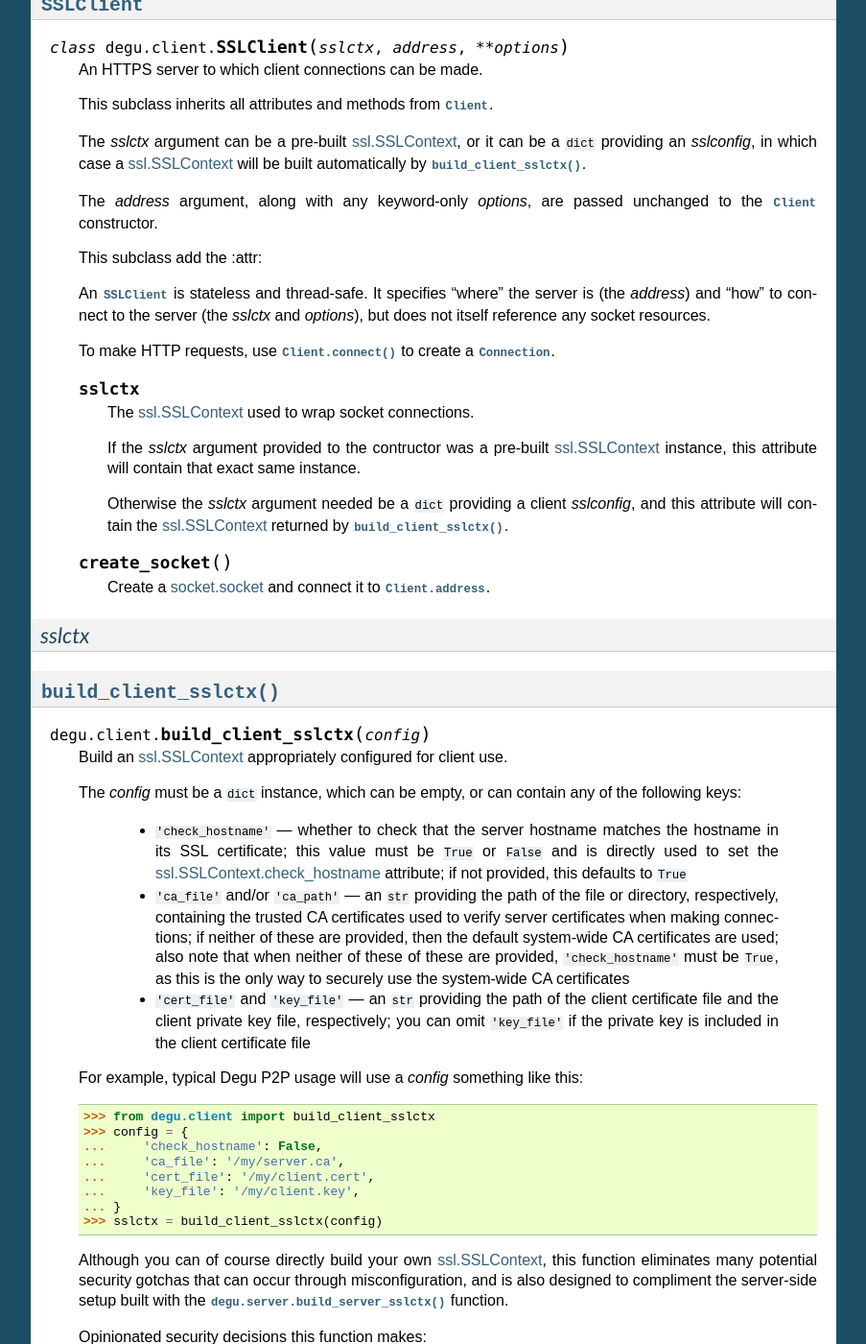
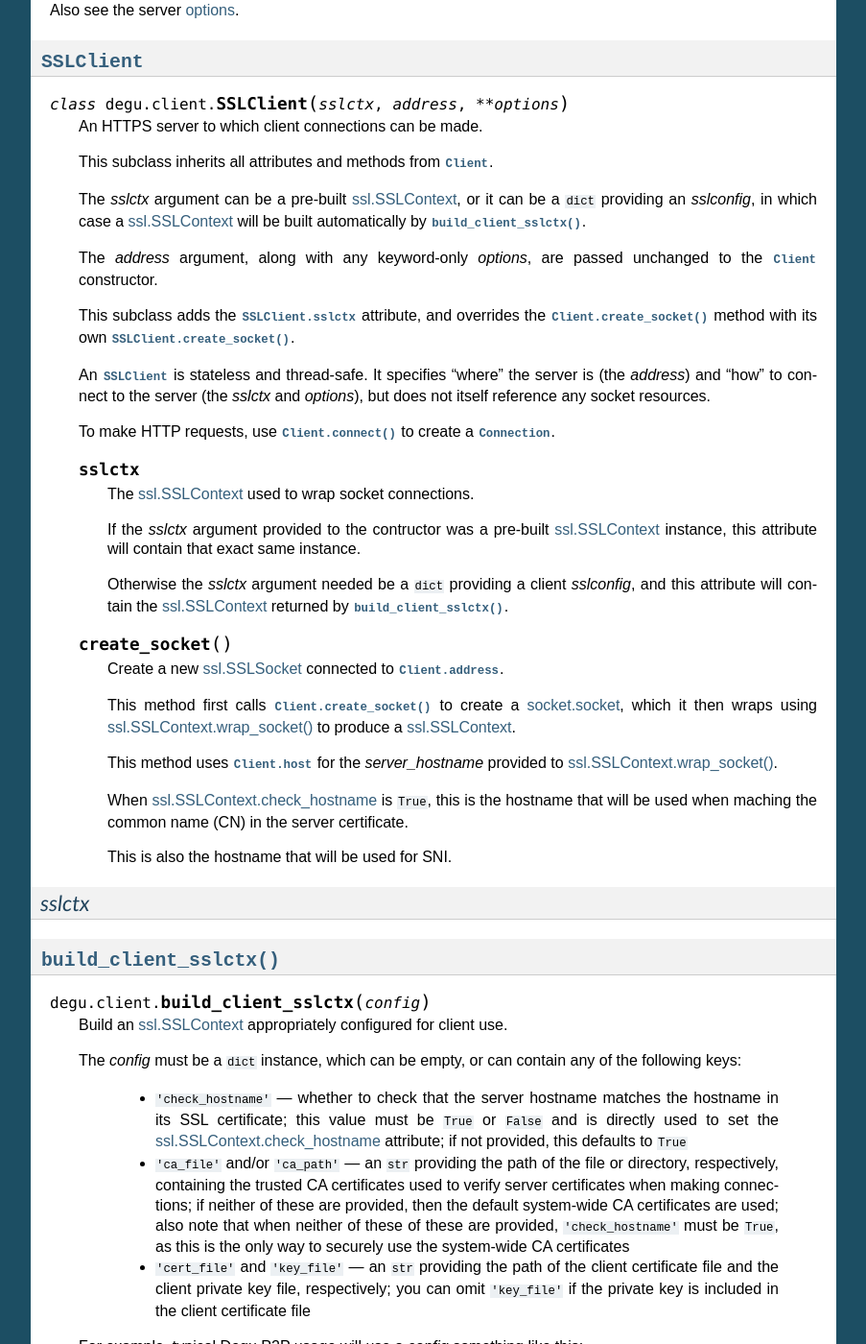
Before and after one commit to json420/degu, a Sphinx documentation site: the page built from doc/degu.client.rst, in a window 1280 px wide and 1400 px high, scrolled down 5006 px. Shown: the whole window at 96% size, without its empty margins (198-1101 px from the left). Built offline with Sphinx 7.4.7, drawn with Linux system fonts in a browser that asks for light colours; some of the changed text lies outside the part shown.

Commit message:
Bit of doc work on Client.host, SSLClient.create_socket()

```diff
--- a/doc/degu.client.rst
+++ b/doc/degu.client.rst
@@ -199,6 +199,10 @@
         :class:`Connection`, and when not ``None``, :meth:`Connection.request()`
         will use this value for the "host" request header.
 
+        :meth:`SSLClient.create_socket()` uses :attr:`Client.host` as the
+        *server_hostname* provided to `ssl.SSLContext.wrap_socket()`_, which
+        will be used for hostname checking, and for SNI, as appropriate.
+
     .. attribute:: timeout
 
         The client socket timeout in seconds, or ``None`` for no timeout.
@@ -219,11 +223,11 @@
 
     .. method:: create_socket()
 
-        Create a `socket.socket`_ and connect it to :attr:`Client.address`.
+        Create a new `socket.socket`_ connected to :attr:`Client.address`.
 
     .. method:: connect(Connection=None, bodies=None)
 
-        Create and return a *Connection* instance.
+        Create a new *Connection* instance.
 
 
 
@@ -335,7 +339,9 @@
     The *address* argument, along with any keyword-only *options*, are passed
     unchanged to the :class:`Client` constructor.
 
-    This subclass add the :attr:
+    This subclass adds the :attr:`SSLClient.sslctx` attribute, and overrides the
+    :meth:`Client.create_socket()` method with its own
+    :meth:`SSLClient.create_socket()`.
 
     An :class:`SSLClient` is stateless and thread-safe.  It specifies "where"
     the server is (the *address*) and "how" to connect to the server (the
@@ -358,8 +364,20 @@
 
     .. method:: create_socket()
 
-        Create a `socket.socket`_ and connect it to :attr:`Client.address`.
+        Create a new `ssl.SSLSocket`_ connected to :attr:`Client.address`.
 
+        This method first calls :meth:`Client.create_socket()` to create a
+        `socket.socket`_, which it then wraps using
+        `ssl.SSLContext.wrap_socket()`_ to produce a `ssl.SSLContext`_.
+
+        This method uses :attr:`Client.host` for the *server_hostname*
+        provided to `ssl.SSLContext.wrap_socket()`_.
+
+        When `ssl.SSLContext.check_hostname`_ is ``True``, this is the hostname
+        that will be used when maching the common name (CN) in the server
+        certificate.
+
+        This is also the hostname that will be used for SNI.
 
 
 
@@ -737,12 +755,14 @@
 .. _`link-local addresses`: https://en.wikipedia.org/wiki/Link-local_address#IPv6
 .. _`HTTP/1.1`: http://www.w3.org/Protocols/rfc2616/rfc2616.html
 .. _`Apache 2.4`: https://httpd.apache.org/docs/2.4/
-.. _`ssl.SSLContext`: https://docs.python.org/3/library/ssl.html#ssl-contexts
-.. _`ssl.SSLContext.check_hostname`: https://docs.python.org/3/library/ssl.html#ssl.SSLContext.check_hostname
 .. _`CRIME-like attacks`: http://en.wikipedia.org/wiki/CRIME
 .. _`perfect forward secrecy`: http://en.wikipedia.org/wiki/Forward_secrecy
 .. _`multiprocessing.Process`: https://docs.python.org/3/library/multiprocessing.html#multiprocessing.Process
 
+.. _`ssl.SSLContext`: https://docs.python.org/3/library/ssl.html#ssl-contexts
+.. _`ssl.SSLContext.check_hostname`: https://docs.python.org/3/library/ssl.html#ssl.SSLContext.check_hostname
+.. _`ssl.SSLContext.wrap_socket()`: https://docs.python.org/3/library/ssl.html#ssl.SSLContext.wrap_socket
+
 .. _`socket`: https://docs.python.org/3/library/socket.html#socket-objects
 .. _`socket.socket`: https://docs.python.org/3/library/socket.html#socket-objects
 .. _`ssl.SSLSocket`: https://docs.python.org/3/library/ssl.html#ssl-sockets
```
Also changed, not shown: 1 other file.
